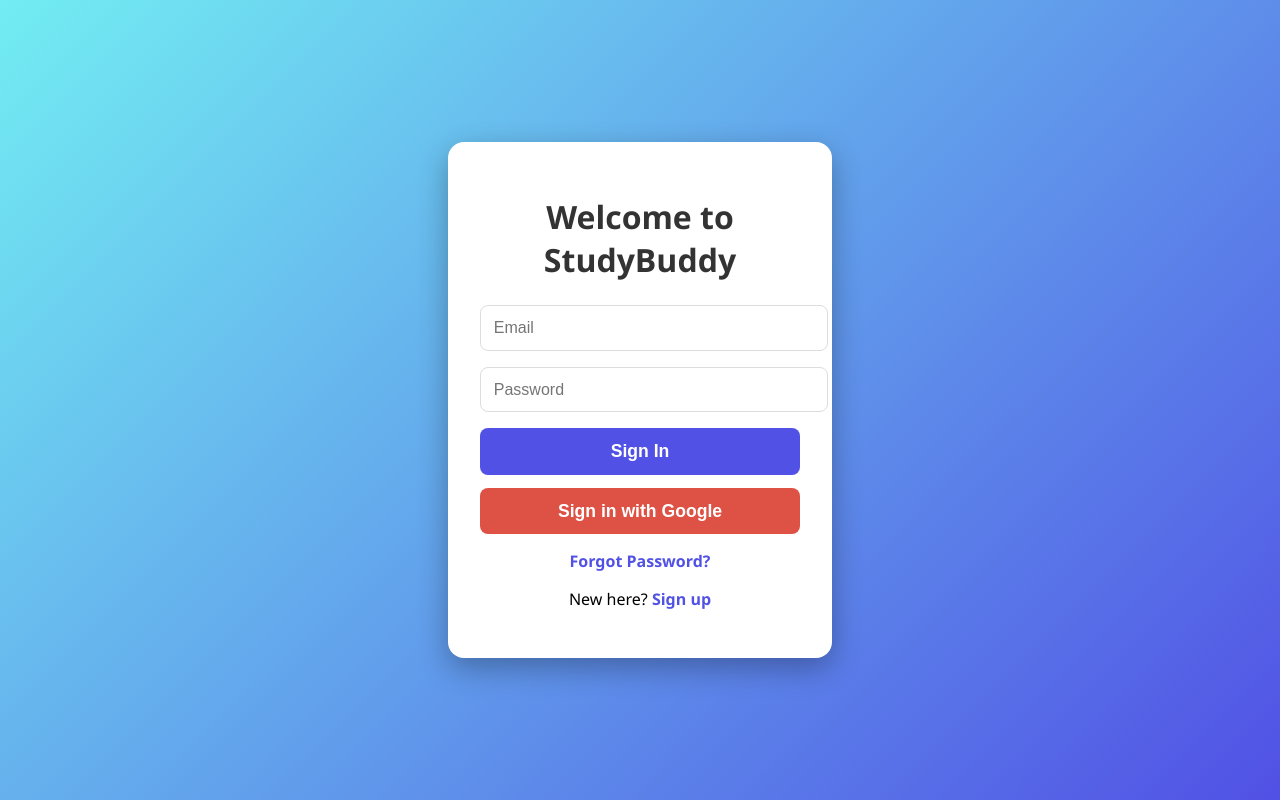
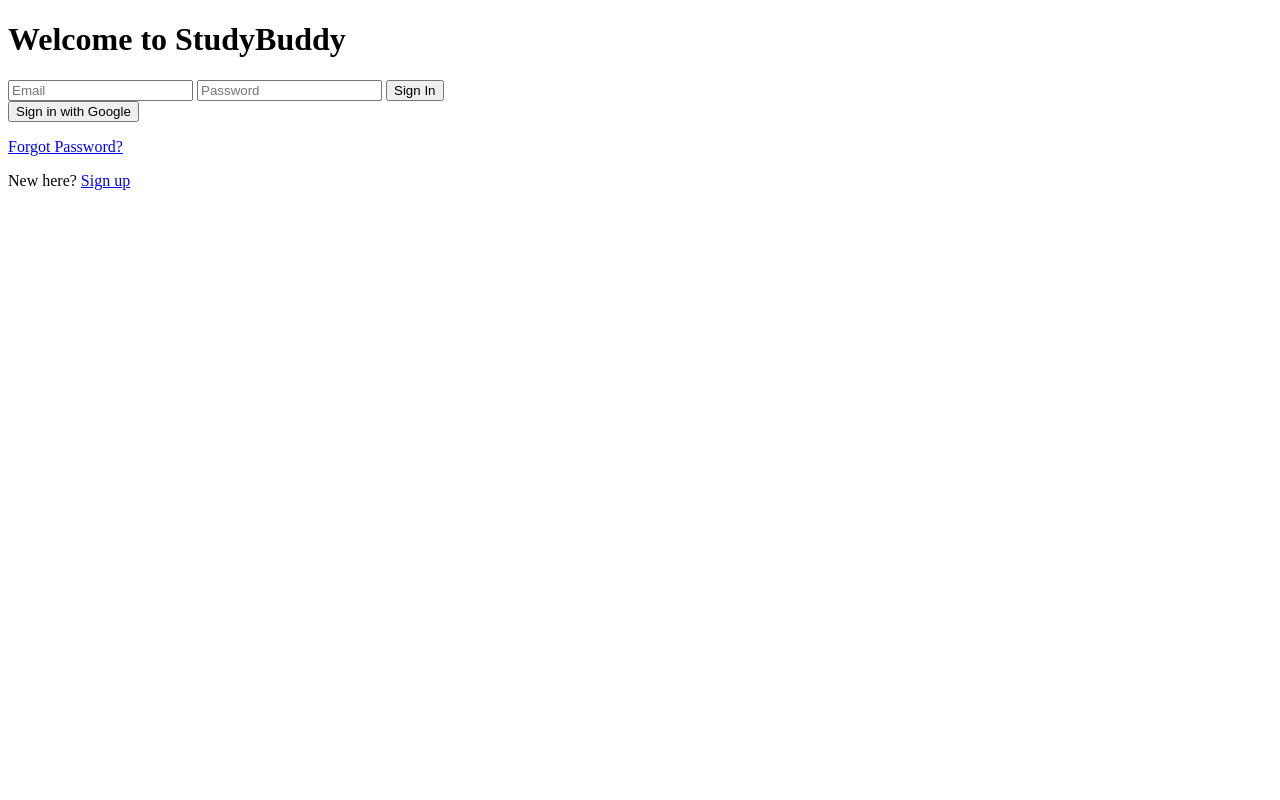
Before and after one commit to Jashwanth-13/student-focus, a plain HTML site: page login.html in a window 1280 px wide. Drawn offline with Linux system fonts and the light colour scheme.

Commit message:
Update login.css

```diff
--- a/login.css
+++ b/login.css
@@ -1,59 +1,15 @@
-body {
-  font-family: 'Segoe UI', Tahoma, Geneva, Verdana, sans-serif;
-  background: linear-gradient(135deg, #72edf2 0%, #5151e5 100%);
-  height: 100vh;
-  display: flex;
-  justify-content: center;
-  align-items: center;
-  margin: 0;
-}
-.login-container {
-  background: white;
-  padding: 2rem;
-  border-radius: 16px;
-  box-shadow: 0 10px 30px rgba(0,0,0,0.3);
-  text-align: center;
-  width: 320px;
-}
-.login-container h1 {
-  margin-bottom: 1.5rem;
-  color: #333;
-}
-.login-container input {
-  width: 100%;
-  padding: 0.8rem;
-  margin-bottom: 1rem;
-  border-radius: 8px;
-  border: 1px solid #ddd;
-  font-size: 1rem;
-}
-button {
-  cursor: pointer;
-  width: 100%;
-  padding: 0.8rem;
-  font-size: 1.1rem;
-  font-weight: bold;
-  border-radius: 8px;
-  border: none;
-  background: #5151e5;
-  color: white;
-  transition: background 0.3s ease;
-}
-button:hover {
-  background: #3d3dc4;
-}
-.gmail-login {
-  background: #de5246;
-  margin-top: 0.8rem;
-}
-.gmail-login:hover {
-  background: #b03e3a;
-}
-a {
-  color: #5151e5;
-  text-decoration: none;
-  font-weight: 600;
-}
-a:hover {
-  text-decoration: underline;
-}
+document.getElementById('loginForm').addEventListener('submit', function(e){
+    // Simple placeholder - goes to index.html
+});
+
+document.getElementById('gmailLogin').addEventListener('click', function() {
+  alert('Gmail Login integration to be implemented.');
+});
+
+document.getElementById('forgotPass').addEventListener('click', function(){
+  alert('Password reset coming soon.');
+});
+
+document.getElementById('signUpLink').addEventListener('click', function(){
+  alert('Sign-up feature coming soon.');
+});
```
